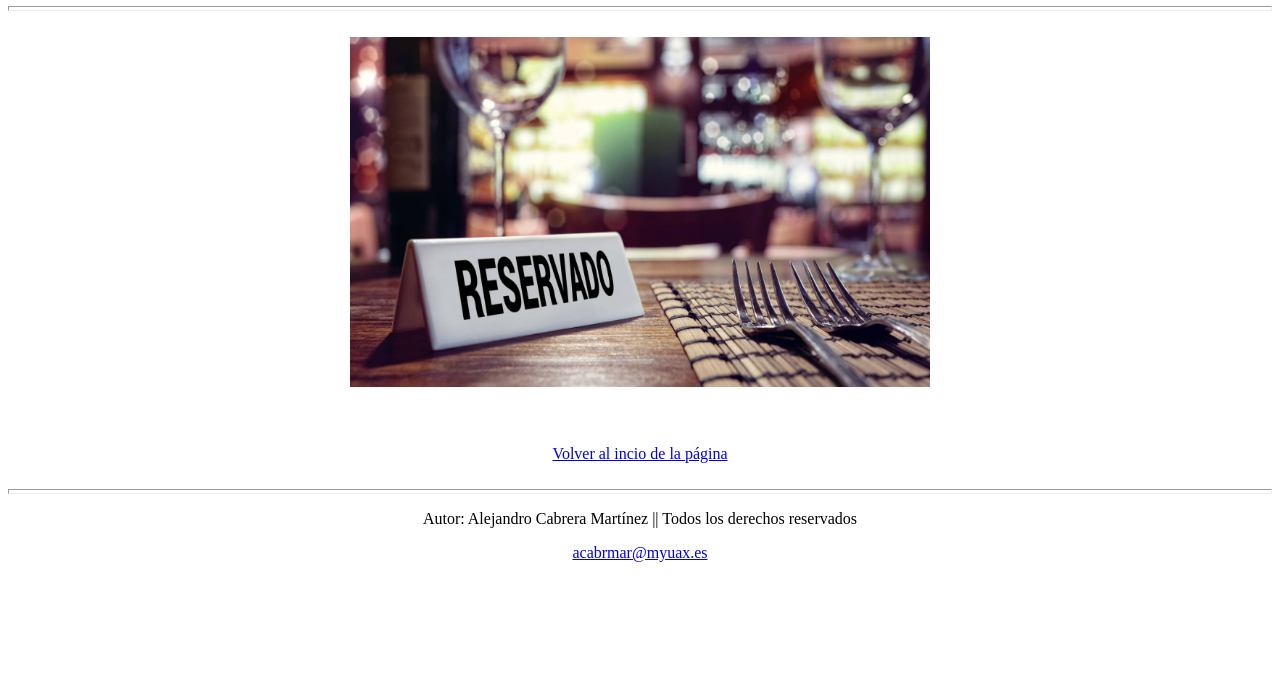
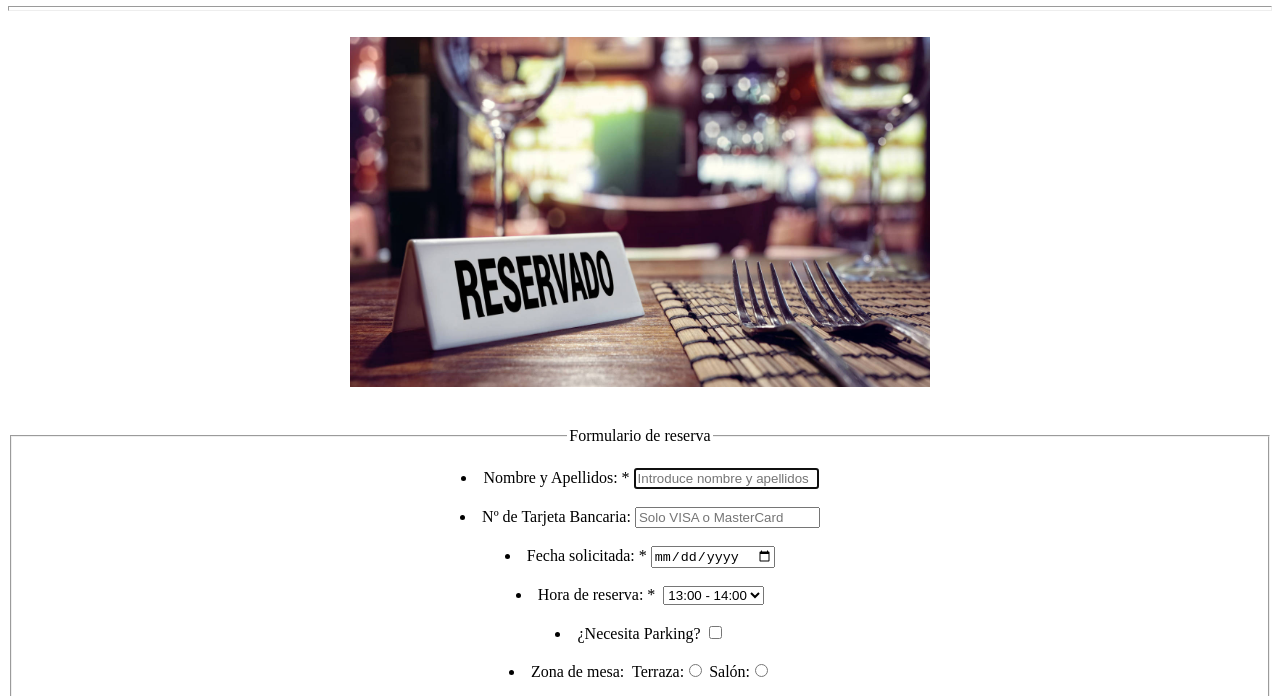
Before and after one commit to YandrakFire/LMSGI-Ejercicio1, a plain HTML site: page reserva.html in a window 1280 px wide. Shown: the part 100-796 px from the top of the page. Drawn offline with Linux system fonts and the light colour scheme.

Commit message:
Finalizado Formulario y correcciones varias.

```diff
--- a/reserva.html
+++ b/reserva.html
@@ -22,11 +22,54 @@
     <main class="principal" align=center>
       <img src="/reservarestaurante.jpg" alt="Imagen Reserva" height="350px" width="580px" >
       <br /><br /><br />
-
+      <fieldset>
+        <legend>Formulario de reserva</legend>
+        <br/>
+        <form action="mailto:acabrmar@myuax.es" method="POST" target="_self">
+          <li>
+            <label for="nombre">Nombre y Apellidos:&nbsp*&nbsp<input type="text" id="nombre" autofocus placeholder="Introduce nombre y apellidos" required/></label>
+          </li>
+          <br/>
+          <li>
+            <label for="cardnum">Nº de Tarjeta Bancaria:&nbsp<input type="number" id="cardnum" value="cardnum" pattern="^(?:4\d([\- ])?\d{6}\1\d{5}|(?:4\d{3}|5[1-5]\d{2}|6011)([\- ])?\d{4}\2\d{4}\2\d{4})$" placeholder="Solo VISA o MasterCard"/></label>
+            <!--El input está configurado con expresión regular para validar los números de tarjeta de VISA y Mastercard-->
+          </li>
+          <br/>
+          <li>
+            <label for="date">Fecha solicitada:&nbsp*&nbsp<input type="date" id="fecha" value="fecha" required/></label>
+          </li>
+          <br/>
+          <li>
+            <label for="time">Hora de reserva:&nbsp*&nbsp</label>
+            <select id="time" required>
+              <option value="13:00 - 14:00">13:00 - 14:00</option>
+              <option value="14:00 - 15:00">14:00 - 15:00</option>
+              <option value="15:00 - 16:00">15:00 - 16:00</option>
+              <option value="20:00 - 21:00">20:00 - 21:00</option>
+              <option value="21:00 - 22:00">21:00 - 22:00</option>
+              <option value="22:00 - 23:00">22:00 - 23:00</option>
+            </select>
+          </li>
+          <br/>
+          <li>
+            <label for="park">¿Necesita Parking?&nbsp<input type="checkbox" id="park" value="park"></label>
+          </li>
+          <br/>
+          <li>
+            <label for="zona">Zona de mesa:&nbsp</label>
+            <label>Terraza:</label><input type="radio" id="terraza" name="zona" value="terraza">
+            <label>Salón:</label><input type="radio" id="salon" name="zona" value="salon">
+          </li>
+          <br/>
+          <input type="submit" value="Enviar formulario">
+          <input type="reset" value="Limpiar formulario">
+        </form>
+        <br/>
+      </fieldset>
     </main>
     <div class="footer" align=center>
         <br />
-        <a href="#inicio" target="_self">Volver al incio de la página</a>
+        <a href="#inicio" target="_self">Volver al inicio de la página</a>
         <br /><br />
         <hr size="5"/>
         <footer>
```
Also changed, not shown: index.html (+1 -1 lines), menu.html (+1 -1 lines), reserva-confirmada.html (added, +38 -0 lines).
